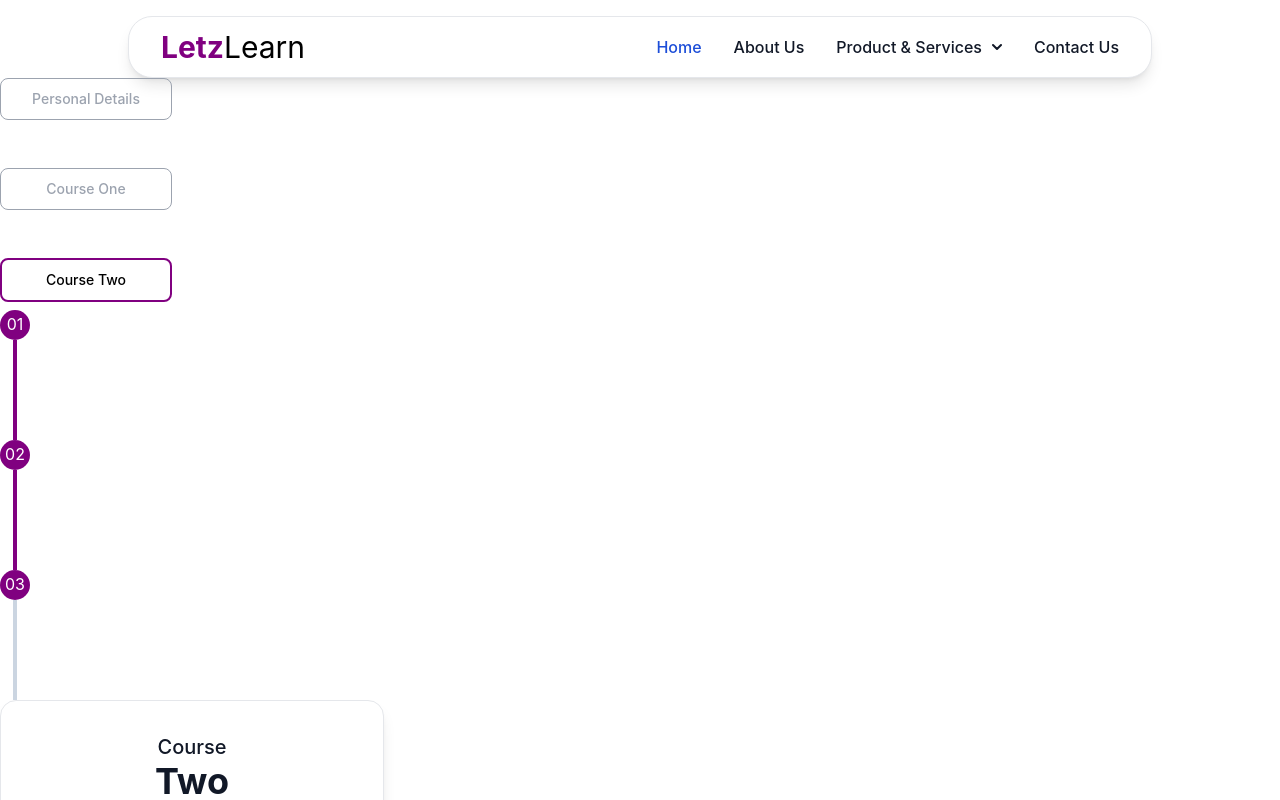
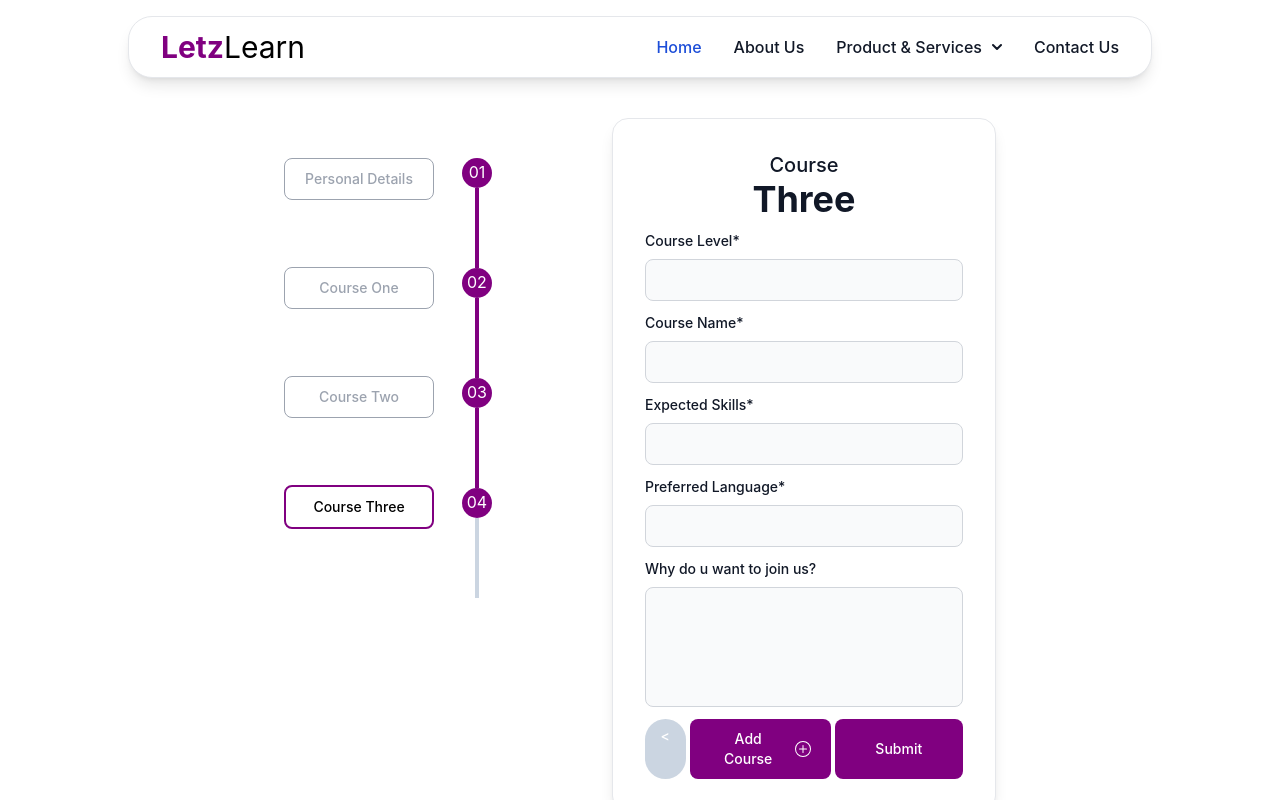
Before and after one commit to smart92dev/letzlearn-test, a React (Create React App) app: page / in a window 1280 px wide. Shown: the top 800 px of the page. Built offline with nearby package versions, Linux system fonts and the light colour scheme.

Commit message:
finish sidebar

```diff
--- a/src/components/Sidebar/index.js
+++ b/src/components/Sidebar/index.js
@@ -15,7 +15,7 @@ export default function index(props) {
     "Ten",
   ];
   return (
-    <div className="flex flex-col gap-10 max-w-[180px]">
+    <div className="flex flex-col gap-[59px] max-w-[180px]">
       {count > 1 ? (
         <>
           <button
--- a/src/components/Stepper/index.js
+++ b/src/components/Stepper/index.js
@@ -26,9 +26,9 @@ export default function index(props) {
               {data}
             </span>
             {count - 1 === index ? (
-              <span className="w-[4px] ml-[13px] h-[100px] pt-[2px] bg-slate-300 block"></span>
+              <span className="w-[4px] ml-[13px] h-[80px] pt-[2px] bg-slate-300 block"></span>
             ) : (
-              <span className="w-[4px] ml-[13px] h-[100px] pt-[2px] bg-main block"></span>
+              <span className="w-[4px] ml-[13px] h-[80px] pt-[2px] bg-main block"></span>
             )}
           </div>
         ))
--- a/src/pages/Home/index.js
+++ b/src/pages/Home/index.js
@@ -6,16 +6,23 @@ import Stepper from '../../components/Stepper'
 import Sidebar from '../../components/Sidebar'
 
 export default function index() {
-  const [ count, setCount ] = useState(3);
+  const [ count, setCount ] = useState(4);
   const downCount = () => {
     setCount(count - 1);
   }
   return (
-    <div>
-      <Sidebar count={count} />
-      <Stepper count={count} setCount = {setCount} />
-      <CourseDetail courseNo={count - 1} prev={downCount} />
-      <PersonalDetail />
+    <div className="flex flex-row gap-5 mt-10 justify-center">
+      <div className="flex flex-row gap-5 mt-10">
+        <Sidebar count={count} />
+        <Stepper count={count} setCount = {setCount} />
+      </div>
+      <div className="ml-[100px]">
+        {
+          count === 1 ?
+          <PersonalDetail />:
+          <CourseDetail courseNo={count - 1} prev={downCount} />
+        }
+      </div>
     </div>
   )
 }
```
